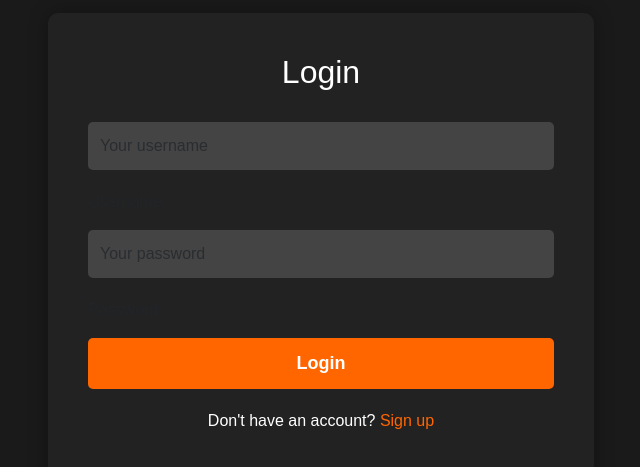
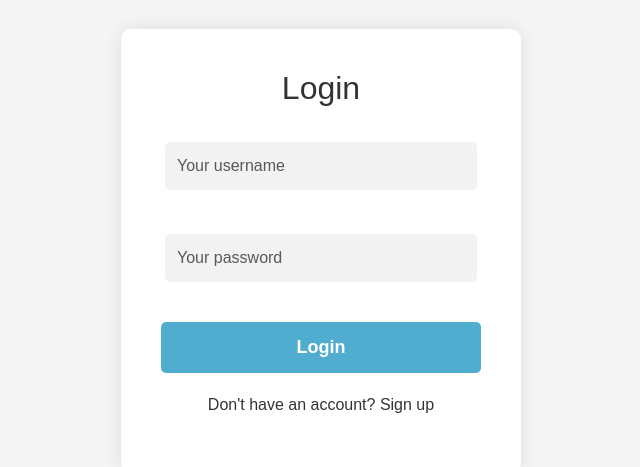
Before and after one commit to Sohan40/AnnounceProj_Frontend, a React (Vite) app in the folder Project/: page /login in a window 1280 px wide. Shown: the part 149-616 px from the top of the page, without its empty margins (319-959 px from the left). Built offline with nearby package versions, Linux system fonts and the light colour scheme.

Commit message:
login color update

```diff
--- a/Project/src/components/Login.css
+++ b/Project/src/components/Login.css
@@ -1,21 +1,23 @@
-.login {
-    background-color: #1a1a1a;
+
+ .login {
+    background-color: #f5f5f5;
     font-family: Arial, sans-serif;
+    height: 100vh;
     display: flex;
-    justify-content: center;
     align-items: center;
-    height: 100vh;
 }
 
 .login-box {
-    background-color: #222;
+    background-color: #ffffff;
     padding: 40px;
     border-radius: 10px;
-    box-shadow: 0 0 20px rgba(0, 0, 0, 0.3);
+    box-shadow: 0 0 20px rgba(0, 0, 0, 0.1);
+    max-width: 400px;
+    margin: 0 auto;
 }
 
 .login-box h2 {
-    color: #fff;
+    color: #333333;
     text-align: center;
     margin-bottom: 30px;
 }
@@ -27,8 +29,8 @@
     margin-bottom: 20px;
     border: none;
     border-radius: 5px;
-    background-color: #444;
-    color: #fff;
+    background-color: #f2f2f2;
+    color: #333333;
     font-size: 16px;
 }
 
@@ -36,7 +38,8 @@
 .login-box input[type="password"]:focus {
     outline: none;
     border: none;
-    background-color: #555;
+    background-color: #eaeaea;
+    color: #333333;
 }
 
 .login-box input[type="submit"] {
@@ -44,8 +47,12 @@
     padding: 12px;
     border: none;
     border-radius: 5px;
-    background-color: #ff6600;
-    color: #fff;
+    /* background-color: #4caf50; */
+    /* background-color: #90999f; */
+    background-color: #50adcf;
+
+
+    color: #ffffff;
     font-size: 18px;
     font-weight: bold;
     cursor: pointer;
@@ -53,21 +60,22 @@
 }
 
 .login-box input[type="submit"]:hover {
-    background-color: #e65c00;
+    background-color: #45a049;
+
 }
 
 .login-box p {
-    color: #fff;
+    color: #333333;
     text-align: center;
     margin-top: 20px;
 }
 
 .login-box a {
-    color: #ff6600;
+    color: #333333;
     text-decoration: none;
     transition: color 0.3s ease;
 }
 
 .login-box a:hover {
-    color: #e65c00;
+    color: #4caf50;
 }
--- a/Project/src/components/Login.jsx
+++ b/Project/src/components/Login.jsx
@@ -8,14 +8,14 @@ export default function Login() {
                 <div className="login-box">
                     <h2>Login</h2>
                     <form>
-                        <div className="mb-3">
-                            <input type="text" className="form-control" name="username" id="username" placeholder="Your username"/>
-                            <label htmlFor="username">Username</label>
+                        <div className="mb-3 p-1">
+                            <input type="text" className="form-control shadow-none" name="username" id="username" placeholder="Your username"/>
+
                         </div>
 
-                        <div className="mb-3">
-                            <input type="text" className="form-control" name="password" id="password" placeholder="Your password"/>
-                            <label htmlFor="password">Password</label>
+                        <div className="mb-3 p-1">
+                            <input type="text" className="form-control shadow-none" name="password" id="password" placeholder="Your password"/>
+
                         </div>
 
                         <input type="submit" value="Login"/>
```
